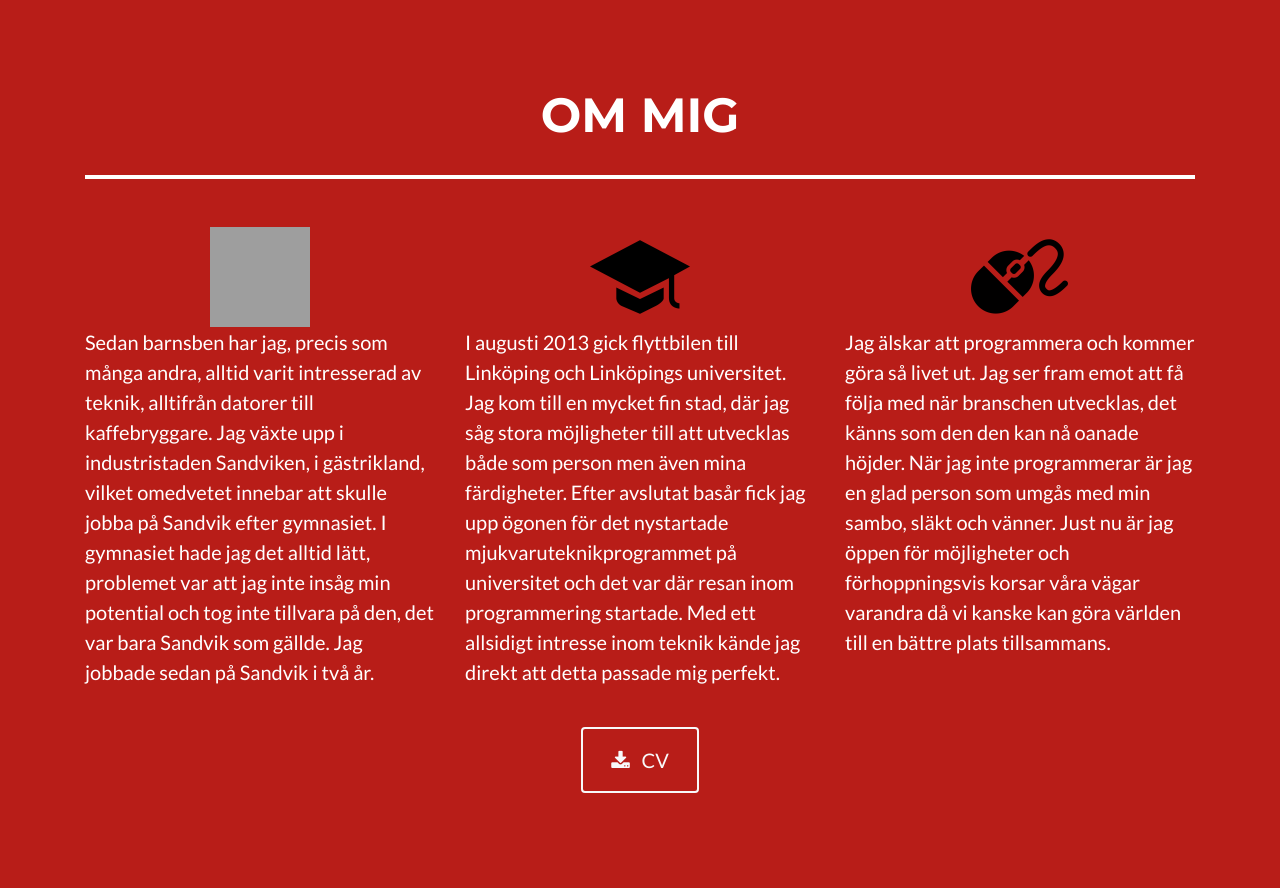
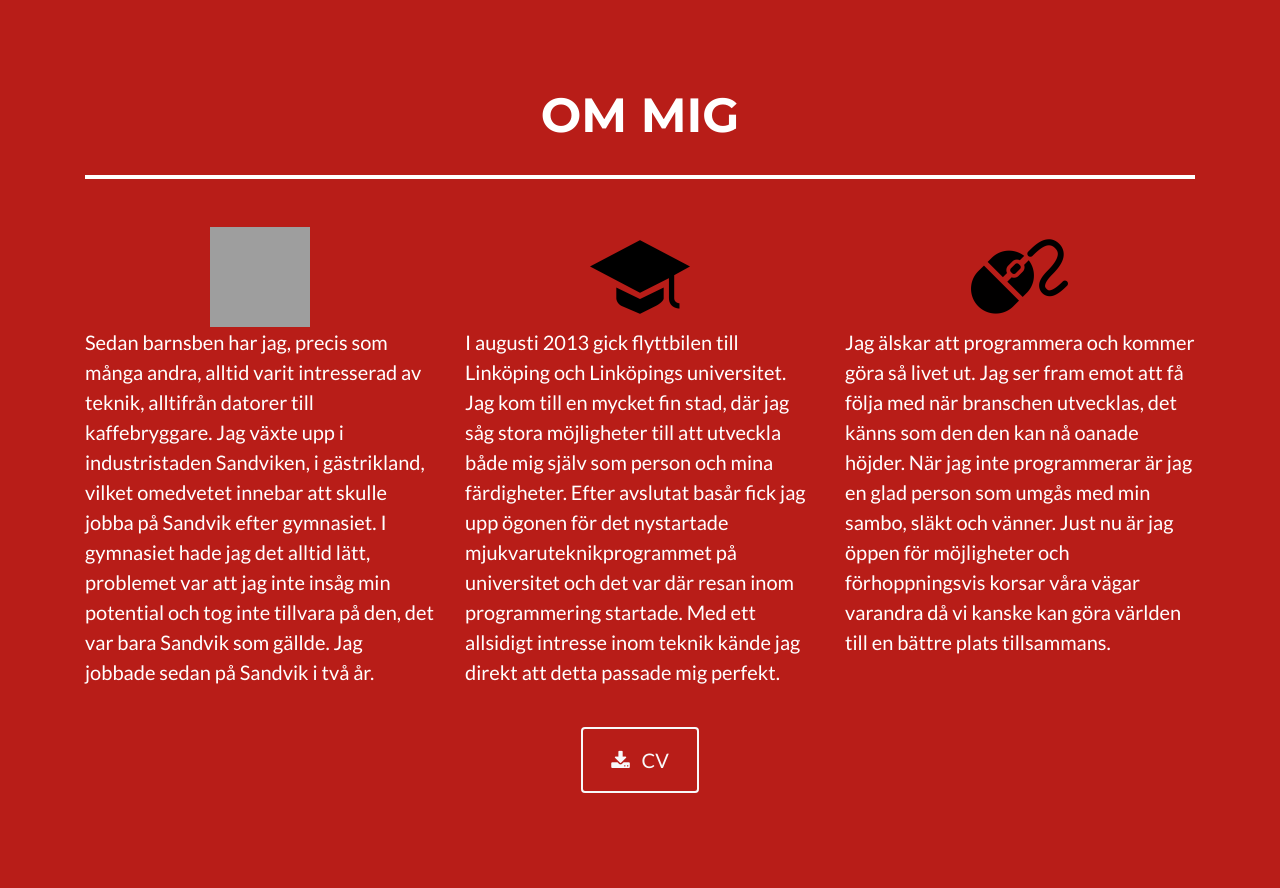
Before and after one commit to FredrikWallstrom/aboutmeapp, a Flask app: page / in a window 1280 px wide. Shown: the part 2384-3272 px from the top of the page. Run offline with Flask 2, Linux system fonts and the light colour scheme; some libraries are stand-ins or nearby versions; grey boxes are pictures that could not be loaded.

Commit message:
Update about me section

```diff
--- a/src/templates/index.html
+++ b/src/templates/index.html
@@ -124,7 +124,7 @@
           <div class="col-lg-4 mr-auto">
             <img class="about-me-img" src="/static/img/college.png" alt="">
             <p class="lead">
-            I augusti 2013 gick flyttbilen till Linköping och Linköpings universitet. Jag kom till en mycket fin stad, där jag såg stora möjligheter till att utvecklas både som person men även mina färdigheter. Efter avslutat basår fick jag upp ögonen för det nystartade mjukvaruteknikprogrammet på universitet och det var där resan inom programmering startade. Med ett allsidigt intresse inom teknik kände jag direkt att detta passade mig perfekt.
+            I augusti 2013 gick flyttbilen till Linköping och Linköpings universitet. Jag kom till en mycket fin stad, där jag såg stora möjligheter till att utveckla både mig själv som person och mina färdigheter. Efter avslutat basår fick jag upp ögonen för det nystartade mjukvaruteknikprogrammet på universitet och det var där resan inom programmering startade. Med ett allsidigt intresse inom teknik kände jag direkt att detta passade mig perfekt.
             </p>
           </div>
 
```
